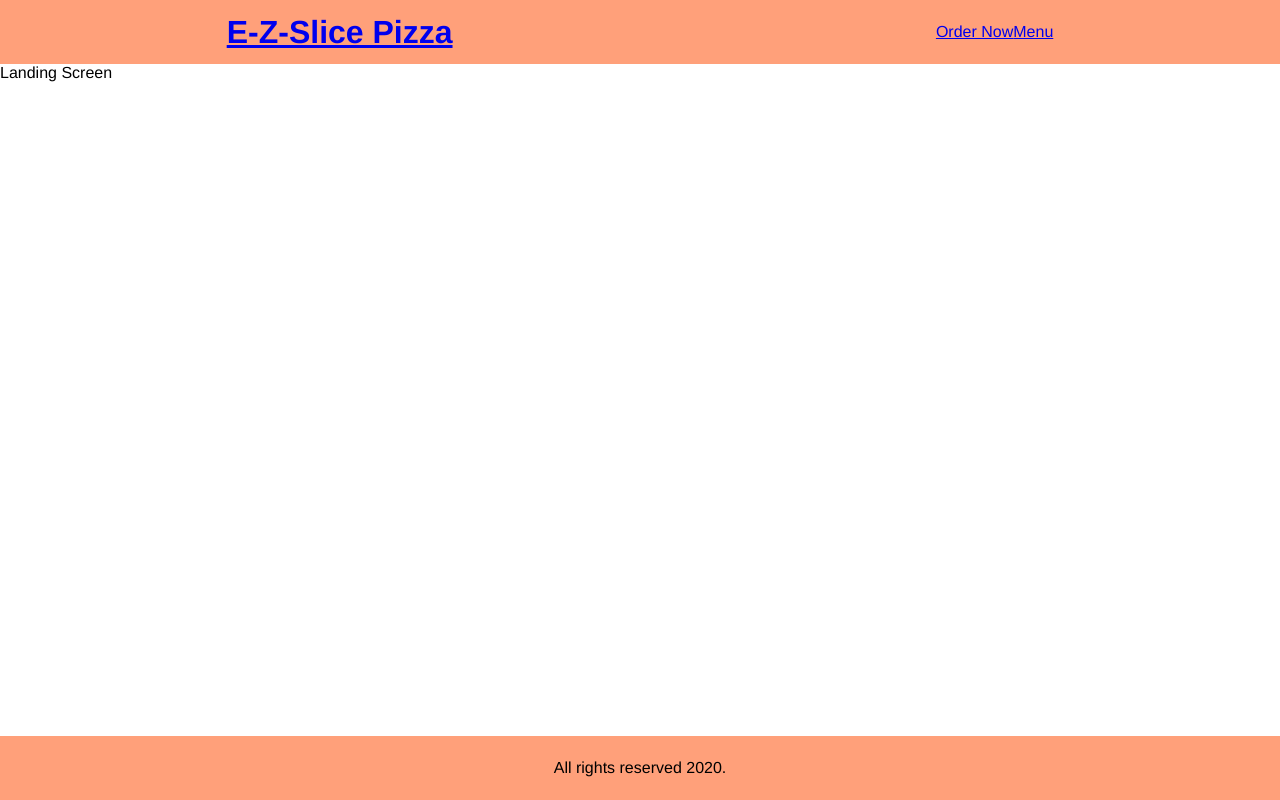
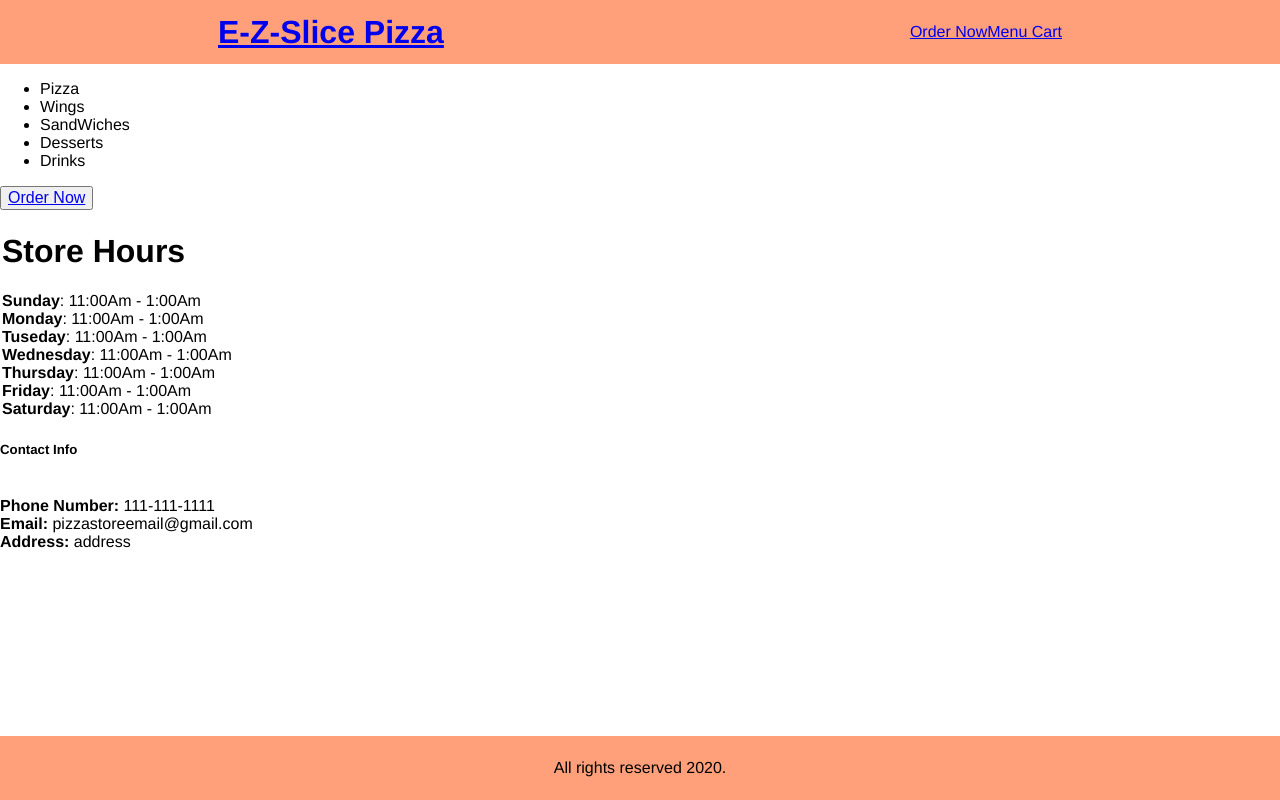
Before and after one commit to MarvinLara41/E-Z-Slice, a React (Create React App) app in the folder client/: page / in a window 1280 px wide. Built offline with nearby package versions, Linux system fonts and the light colour scheme; the HTML template or start-up script is replaced by a standard one.

Commit message:
updating FN

```diff
--- a/client/src/App.js
+++ b/client/src/App.js
@@ -9,6 +9,7 @@ import { fab } from '@fortawesome/free-brands-svg-icons';
 import PlaceOrder from './Screens/placeOrderScreen';
 import LandingScreen from './Screens/landingScreen';
 import MenuScreen from './Screens/menuScreen';
+import CartScreen from './Screens/cartScreen';
 
 function App() {
 	return (
@@ -27,6 +28,9 @@ function App() {
 							<li>
 								<Link to="/menu">Menu </Link>
 							</li>
+							<li>
+								<Link to="/cart">Cart </Link>
+							</li>
 						</ul>
 					</navbar>
 				</header>
@@ -35,6 +39,7 @@ function App() {
 						<Route path="/placeorder" component={PlaceOrder} />
 						<Route path="/" exact={true} component={LandingScreen} />
 						<Route path="/menu" component={MenuScreen} />
+						<Route path="/cart/:id?" component={CartScreen} />
 					</div>
 				</main>
 
--- /dev/null
+++ b/client/src/Screens/cartScreen.js
@@ -0,0 +1,7 @@
+import React from 'react';
+
+function CartScreen(props) {
+	return <div className="cart-container">Cart page</div>;
+}
+
+export default CartScreen;
--- a/client/src/Screens/landingScreen.js
+++ b/client/src/Screens/landingScreen.js
@@ -1,7 +1,67 @@
 import React from 'react';
+import { BrowserRouter, Route, Link } from 'react-router-dom';
 
 function LandingScreen(props) {
-	return <div className="landing-container">Landing Screen</div>;
+	return (
+		<div className="landing-container">
+			<div className="landing-deals">
+				<ul>
+					<li>
+						<div>Pizza</div>
+					</li>
+					<li>
+						<div>Wings</div>
+					</li>
+					<li>
+						<div> SandWiches </div>
+					</li>
+					<li>
+						<div>Desserts </div>
+					</li>
+					<li>
+						<div>Drinks </div>
+					</li>
+				</ul>
+
+				<button>
+					<Link to="/menu">Order Now</Link>
+				</button>
+			</div>
+
+			<div className="landing-store-hours">
+				<table>
+					<h1> Store Hours </h1>
+
+					<trow>
+						<b>Sunday</b>: 11:00Am - 1:00Am
+						<br />
+						<b>Monday</b>: 11:00Am - 1:00Am
+						<br />
+						<b>Tuseday</b>: 11:00Am - 1:00Am
+						<br />
+						<b>Wednesday</b>: 11:00Am - 1:00Am
+						<br />
+						<b>Thursday</b>: 11:00Am - 1:00Am
+						<br />
+						<b>Friday</b>: 11:00Am - 1:00Am
+						<br />
+						<b>Saturday</b>: 11:00Am - 1:00Am
+						<br />
+					</trow>
+				</table>
+			</div>
+
+			<div className="landing-contact">
+				<h5> Contact Info </h5>
+				<br />
+				<b> Phone Number:</b> 111-111-1111
+				<br />
+				<b> Email: </b> pizzastoreemail@gmail.com
+				<br />
+				<b> Address: </b> address
+			</div>
+		</div>
+	);
 }
 
 export default LandingScreen;
```
Also changed, not shown: client/src/Screens/menuItems/desserts.js (added), client/src/Screens/menuItems/drinks.js (added), client/src/Screens/menuItems/pizza.js (added), client/src/Screens/menuItems/sandwiches.js (added), client/src/Screens/menuItems/wings.js (added).
